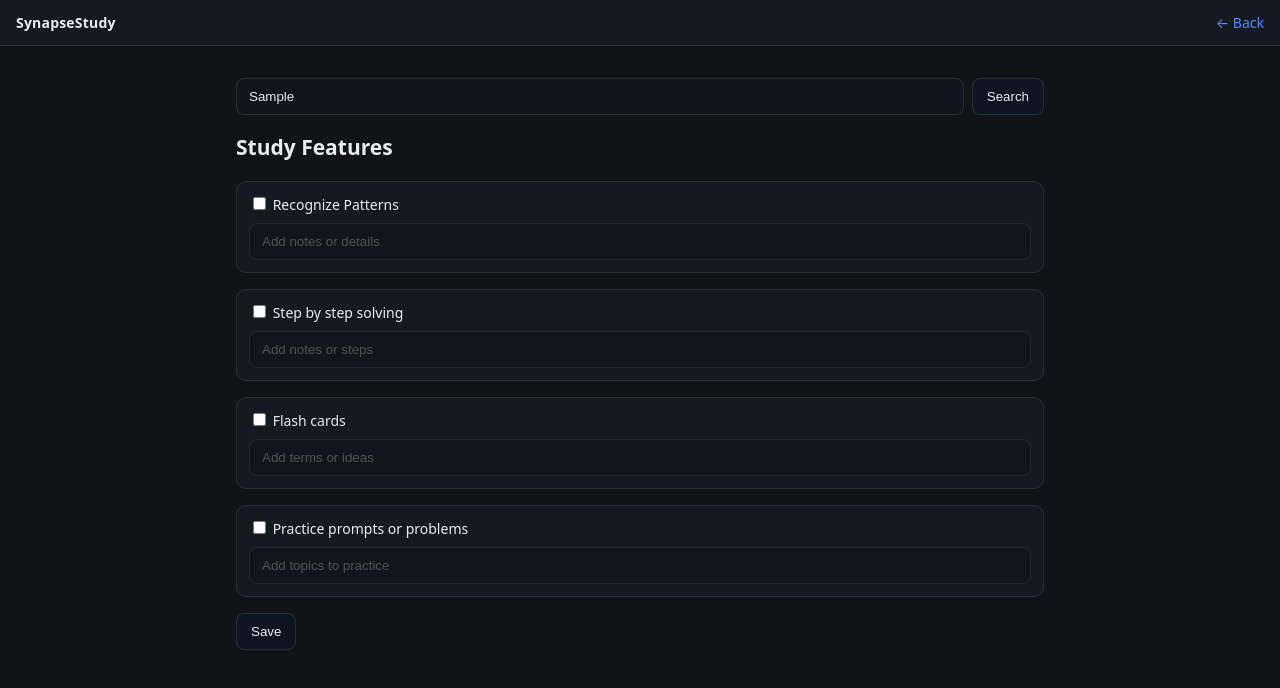
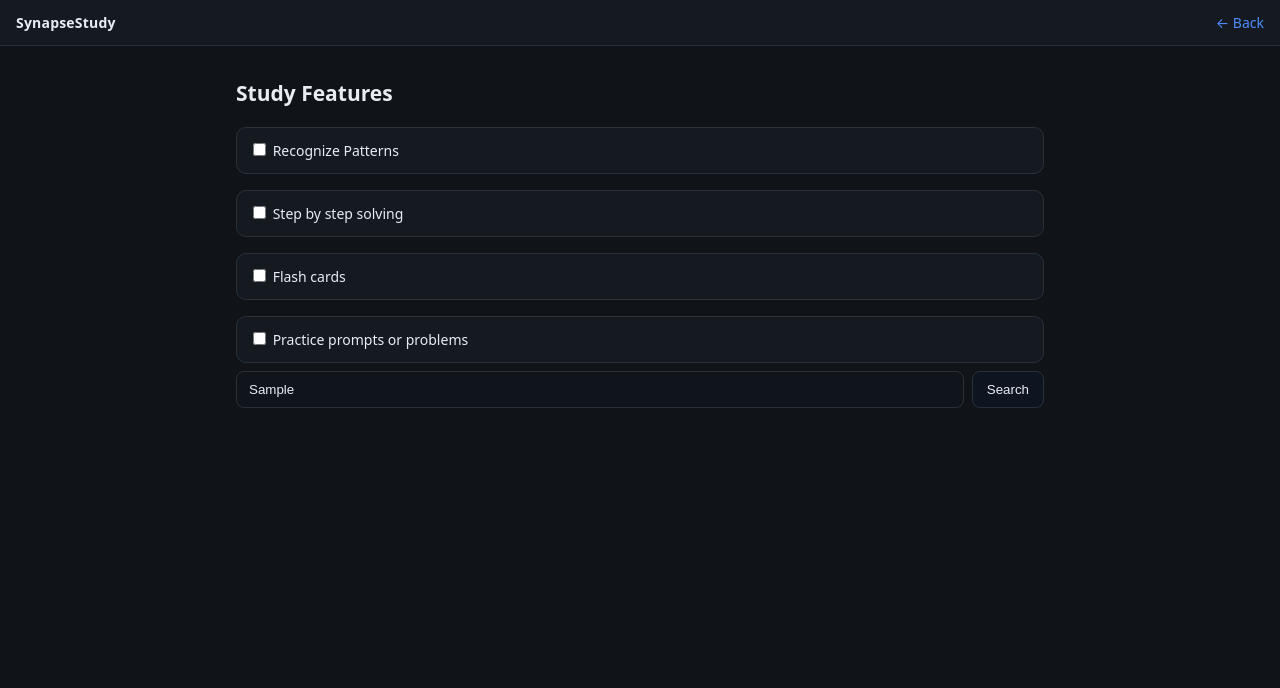
Before and after one commit to Stealth-Vision-Labs/SynapseStudy, a website: page assets/study-features.html in a window 1280 px wide. Both pictures are taken after typing "Sample" into the empty fields and a click on the button "Search". Drawn offline with Linux system fonts and the light colour scheme.

Commit message:
feat(web): refine Study Features UX
- Remove home Study Features button; home search redirects to features page\n- Move features page search to bottom so section pops up above\n- Remove notes inputs and Save button; persist checkbox state automatically\n- Keep search gating via localStorage across pages

```diff
--- a/assets/study-features.html
+++ b/assets/study-features.html
@@ -12,6 +12,40 @@
       <a class="back-link" href="./index.html">← Back</a>
     </nav>
     <main class="content">
+      <section id="featuresSection" class="hidden" aria-hidden="true">
+        <h1>Study Features</h1>
+        <div class="features-form" id="featuresForm">
+          <div class="feature">
+            <label for="feature1">
+              <input type="checkbox" id="feature1" />
+              Recognize Patterns
+            </label>
+          </div>
+
+          <div class="feature">
+            <label for="feature2">
+              <input type="checkbox" id="feature2" />
+              Step by step solving
+            </label>
+          </div>
+
+          <div class="feature">
+            <label for="feature3">
+              <input type="checkbox" id="feature3" />
+              Flash cards
+            </label>
+          </div>
+
+          <div class="feature">
+            <label for="feature4">
+              <input type="checkbox" id="feature4" />
+              Practice prompts or problems
+            </label>
+          </div>
+      </div>
+      </section>
+
+      <!-- Search bar at the bottom; triggers the features to pop up above -->
       <form id="searchForm" class="search-bar" role="search" aria-label="Study search">
         <input
           id="searchInput"
@@ -24,76 +58,6 @@
         />
         <button class="search-btn" type="submit">Search</button>
       </form>
-
-      <section id="featuresSection" class="hidden" aria-hidden="true">
-        <h1>Study Features</h1>
-        <form class="features-form" id="featuresForm">
-          <div class="feature">
-            <label for="feature1">
-              <input type="checkbox" id="feature1" />
-              Recognize Patterns
-            </label>
-          <input
-            type="text"
-            id="input1"
-            class="feature-input"
-            placeholder="Add notes or details"
-            disabled
-            aria-label="Recognize Patterns notes"
-          />
-        </div>
-
-        <div class="feature">
-          <label for="feature2">
-            <input type="checkbox" id="feature2" />
-            Step by step solving
-          </label>
-          <input
-            type="text"
-            id="input2"
-            class="feature-input"
-            placeholder="Add notes or steps"
-            disabled
-            aria-label="Step by step solving notes"
-          />
-        </div>
-
-        <div class="feature">
-          <label for="feature3">
-            <input type="checkbox" id="feature3" />
-            Flash cards
-          </label>
-          <input
-            type="text"
-            id="input3"
-            class="feature-input"
-            placeholder="Add terms or ideas"
-            disabled
-            aria-label="Flash cards notes"
-          />
-        </div>
-
-        <div class="feature">
-          <label for="feature4">
-            <input type="checkbox" id="feature4" />
-            Practice prompts or problems
-          </label>
-          <input
-            type="text"
-            id="input4"
-            class="feature-input"
-            placeholder="Add topics to practice"
-            disabled
-            aria-label="Practice prompts or problems notes"
-          />
-        </div>
-
-        <div class="actions">
-          <button type="submit" class="submit-btn">Save</button>
-          <span id="saveStatus" class="save-status" aria-live="polite"></span>
-        </div>
-      </form>
-      </section>
     </main>
 
     <script>
@@ -126,55 +90,20 @@
           });
         }
 
-        const features = [
-          { box: 'feature1', input: 'input1' },
-          { box: 'feature2', input: 'input2' },
-          { box: 'feature3', input: 'input3' },
-          { box: 'feature4', input: 'input4' },
-        ];
+        const features = ['feature1', 'feature2', 'feature3', 'feature4'];
 
-        const statusEl = document.getElementById('saveStatus');
-
-        function setStatus(msg) {
-          if (!statusEl) return;
-          statusEl.textContent = msg;
-          setTimeout(() => (statusEl.textContent = ''), 1500);
-        }
-
-        // Restore state from localStorage
-        features.forEach(({ box, input }) => {
-          const boxEl = document.getElementById(box);
-          const inputEl = document.getElementById(input);
-          if (!(boxEl instanceof HTMLInputElement) || !(inputEl instanceof HTMLInputElement)) return;
-
-          const savedChecked = localStorage.getItem(box);
-          const savedValue = localStorage.getItem(input);
-
-          if (savedChecked !== null) {
-            boxEl.checked = savedChecked === '1';
-          }
-          if (savedValue !== null) {
-            inputEl.value = savedValue;
-          }
-
-          inputEl.disabled = !boxEl.checked;
-
+        // Restore checkbox state and persist changes
+        features.forEach((id) => {
+          const boxEl = document.getElementById(id);
+          if (!(boxEl instanceof HTMLInputElement)) return;
+          const savedChecked = localStorage.getItem(id);
+          if (savedChecked !== null) boxEl.checked = savedChecked === '1';
           boxEl.addEventListener('change', () => {
-            inputEl.disabled = !boxEl.checked;
-            localStorage.setItem(box, boxEl.checked ? '1' : '0');
-          });
-
-          inputEl.addEventListener('input', () => {
-            localStorage.setItem(input, inputEl.value);
+            localStorage.setItem(id, boxEl.checked ? '1' : '0');
           });
         });
 
-        // Handle form save
-        const form = document.getElementById('featuresForm');
-        form && form.addEventListener('submit', (e) => {
-          e.preventDefault();
-          setStatus('Saved');
-        });
+        // No save button; state persists automatically via localStorage
       })();
     </script>
   </body>
```
Also changed, not shown: assets/index.html (+6 -16 lines).
